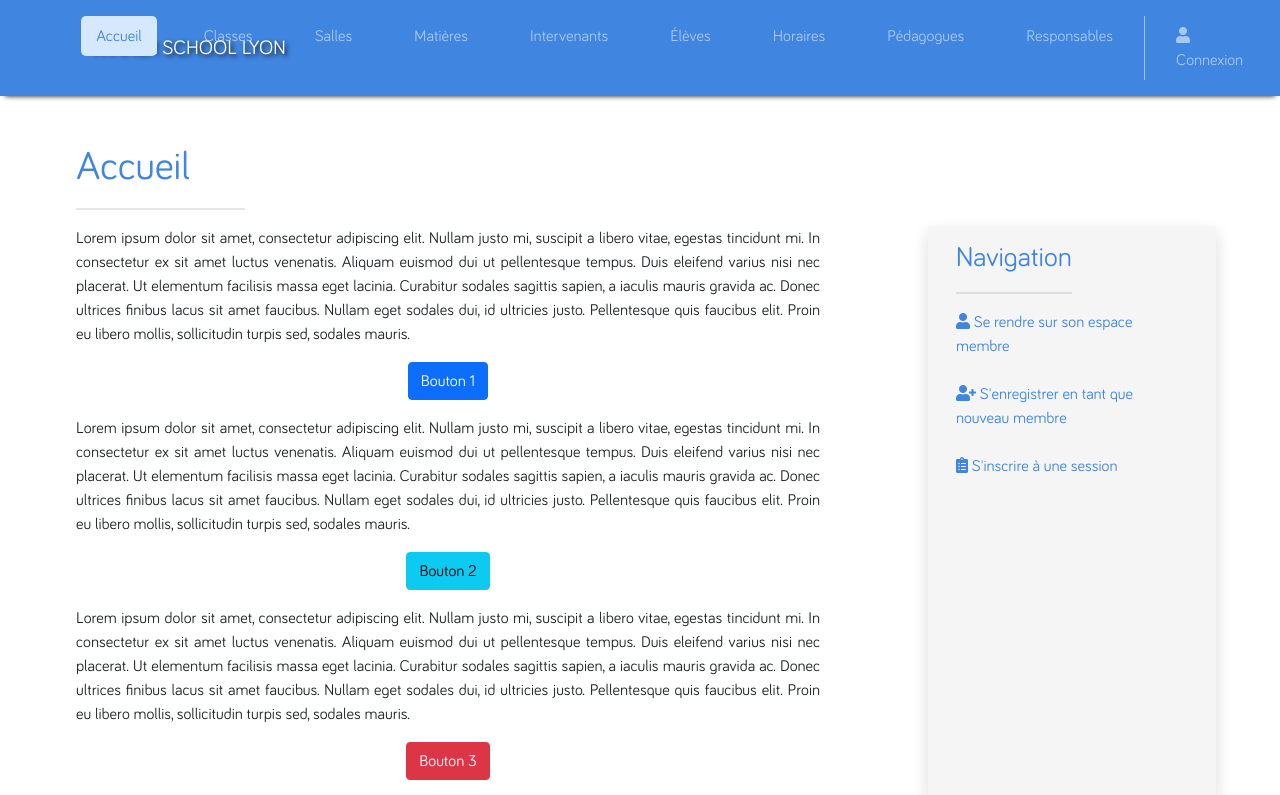
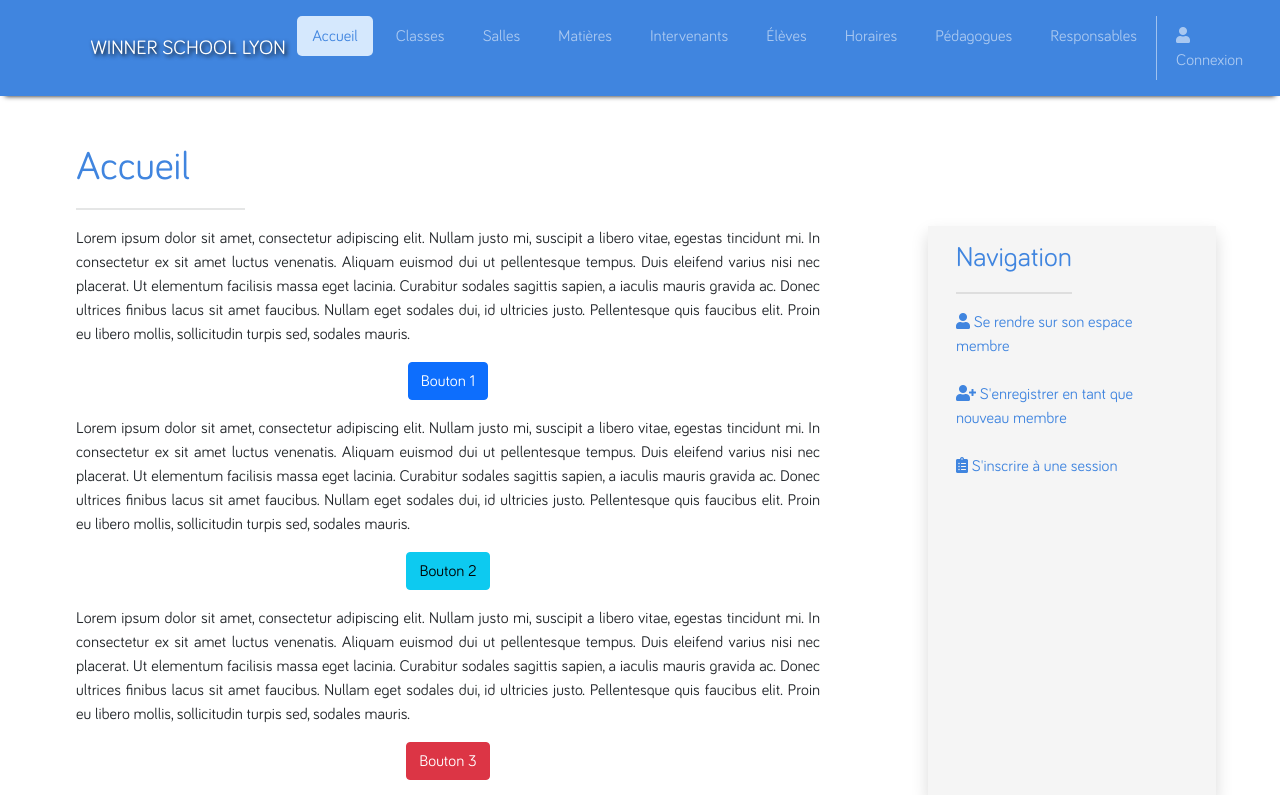
Before and after one commit to Mathar-sudo/winnerschool, a PHP site: page /index.php?accueil in a window 1280 px wide; the page is wider, and only the part inside the window is pictured. Shown: the top 795 px of that part. Run offline with PHP 8.4, Linux system fonts and the light colour scheme; some libraries are stand-ins or nearby versions.

Commit message:
Correctifs

```diff
--- a/templates/base.php
+++ b/templates/base.php
@@ -29,39 +29,39 @@
                     <li class="nav-item">
                         <a class="nav-link <?php if(isset($active_accueil)){ echo 'active'; } ?>" href="?accueil">Accueil</a>
                     </li>
-                    <span class="mx-3"></span>
+                    <span class="mx-1"></span>
                     <li class="nav-item">
                         <a class="nav-link <?php if(isset($active_classes)){ echo 'active'; } ?>" href="?classes">Classes</a>
                     </li>
-                    <span class="mx-3"></span>
+                    <span class="mx-1"></span>
                     <li class="nav-item">
                         <a class="nav-link <?php if(isset($active_salles)){ echo 'active'; } ?>" href="?salles">Salles</a>
                     </li>
-                    <span class="mx-3"></span>
+                    <span class="mx-1"></span>
                     <li class="nav-item">
                         <a class="nav-link <?php if(isset($active_matieres)){ echo 'active'; } ?>" href="?matieres">Matières</a>
                     </li>
-                    <span class="mx-3"></span>
+                    <span class="mx-1"></span>
                     <li class="nav-item">
                         <a class="nav-link <?php if(isset($active_intervenants)){ echo 'active'; } ?>" href="?intervenants">Intervenants</a>
                     </li>
-                    <span class="mx-3"></span>
+                    <span class="mx-1"></span>
                     <li class="nav-item">
                         <a class="nav-link <?php if(isset($active_eleves)){ echo 'active'; } ?>" href="?eleves">Élèves</a>
                     </li>
-                    <span class="mx-3"></span>
+                    <span class="mx-1"></span>
                     <li class="nav-item">
                         <a class="nav-link <?php if(isset($active_horaires)){ echo 'active'; } ?>" href="?horaires">Horaires</a>
                     </li>
-                    <span class="mx-3"></span>
+                    <span class="mx-1"></span>
                     <li class="nav-item">
                         <a class="nav-link <?php if(isset($active_pedagogues)){ echo 'active'; } ?>" href="?pedagogues">Pédagogues</a>
                     </li>
-                    <span class="mx-3"></span>
+                    <span class="mx-1"></span>
                     <li class="nav-item">
                         <a class="nav-link <?php if(isset($active_responsables)){ echo 'active'; } ?>" href="?responsables">Responsables</a>
                     </li>
-                    <span class="separateur mx-3"></span>
+                    <span class="separateur mx-1"></span>
                     <li class="nav-item">
                         <a class="nav-link <?php if(isset($active_connexion)){ echo 'active'; } ?>" href="?connexion"><i class="fas fa-user"></i> Connexion</a>
                     </li>
```
